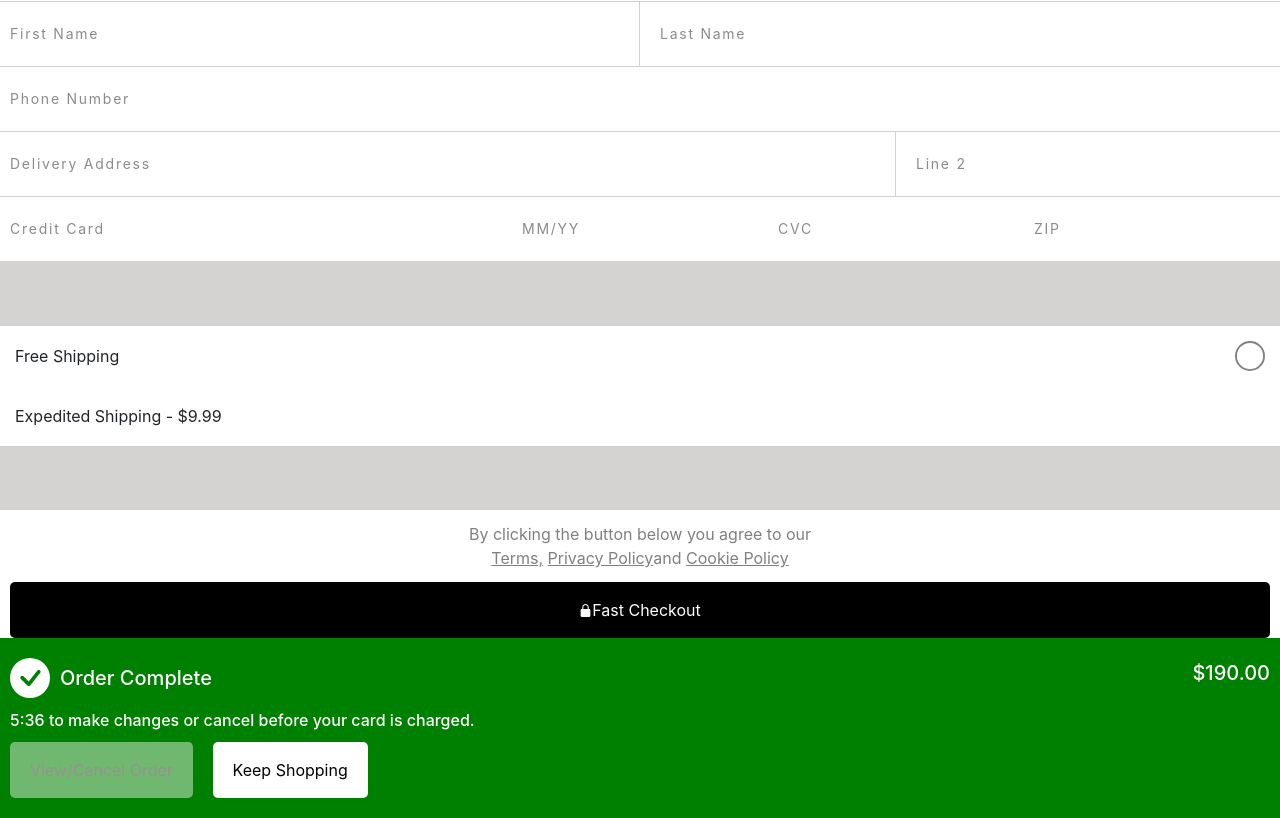
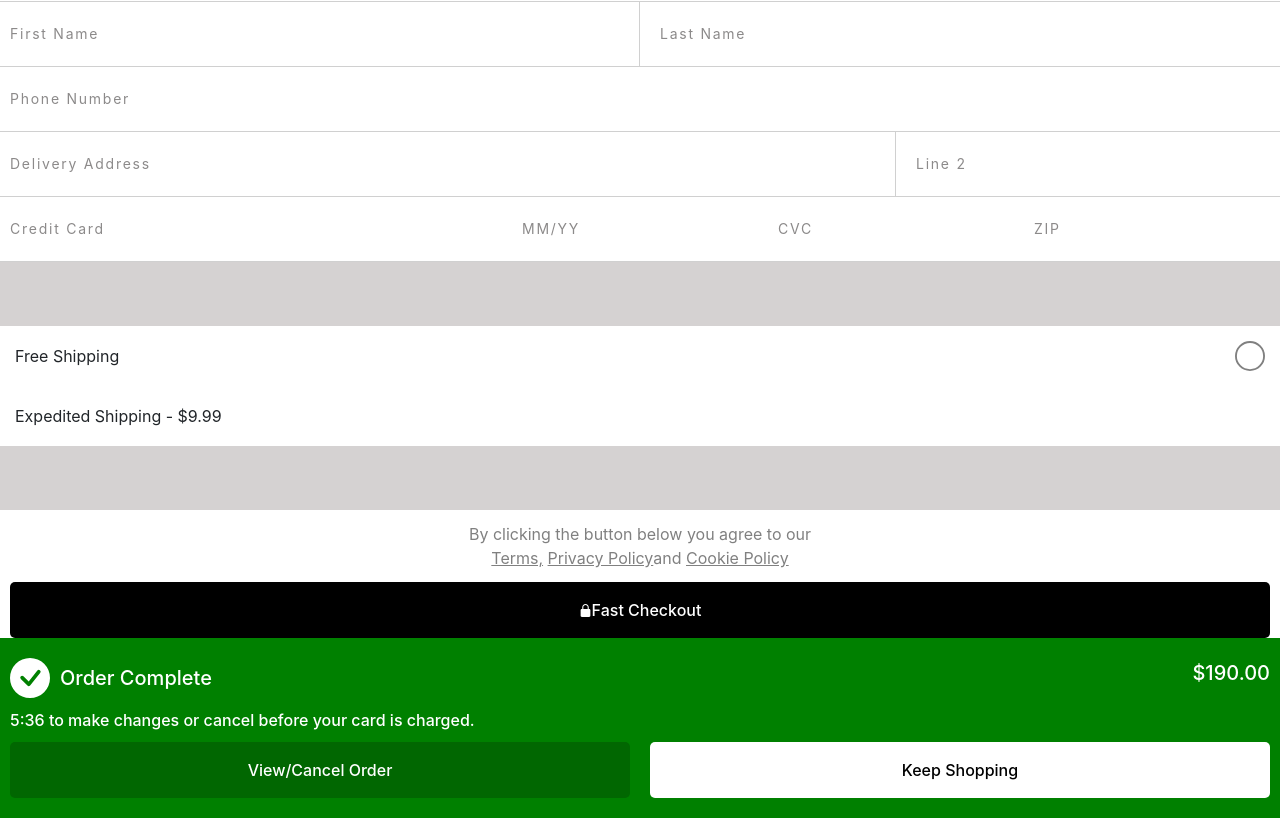
Before and after one commit to Sam-2019/Fast-Checkout-clone, a React (Create React App) app: page / in a window 1280 px wide. Shown: the part 775-1593 px from the top of the page. Built offline with nearby package versions, Linux system fonts and the light colour scheme.

Commit message:
added new classes

```diff
--- a/src/Components/button.css
+++ b/src/Components/button.css
@@ -1,22 +1,28 @@
 .primary,
+.primary-two,
 .secondary,
+.secondary-two,
 .tertiary {
-  padding: 15px 1.5%;
   border-radius: 5px;
   outline: none;
   border: 1px solid transparent;
   align-items: center;
   transition: transform 80ms ease-in;
+  font-weight: 500;
 }
 
 .primary:focus,
+.primary-two:focus,
 .secondary:focus,
+.secondary-two:focus,
 .tertiary:focus {
   outline: none;
 }
 
 .primary:active,
+.primary-two:active,
 .secondary:active,
+.secondary-two:active,
 .tertiary:active {
   transform: scale(0.95);
 }
@@ -24,16 +30,33 @@
 .primary {
   background-color: black;
   color: white;
+  padding: 15px 1.5%;
+}
+
+.primary-two {
+  background-color: black;
+  color: white;
+  padding: 7px 1.5%;
+  width: 25%;
+  text-align: center;
 }
 
 .secondary {
   background-color: white;
   color: black;
+  padding: 15px 1.5%;
+}
+
+.secondary-two {
+  background-color: white;
+  color: rgb(239, 23, 23);
+  padding: 5px 0;
 }
 
 .tertiary {
-  background-color: #ffffff70;
-  color: rgb(152, 144, 144);
+  background-color: #016701;
+  color: #ffffff;
+  padding: 5px 1.5%;
 }
 
 .cancel {
@@ -45,3 +68,15 @@
   align-items: center;
   justify-content: center;
 }
+
+.width-100 {
+  width: 100%;
+}
+
+.width-50 {
+  width: 50%;
+}
+
+.width-30 {
+  width: 30%;
+}
```
